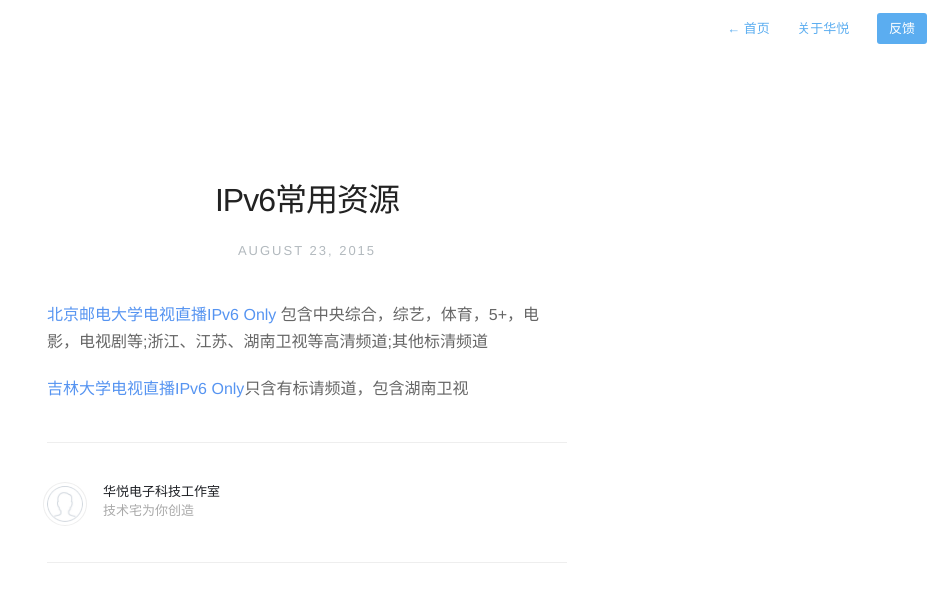
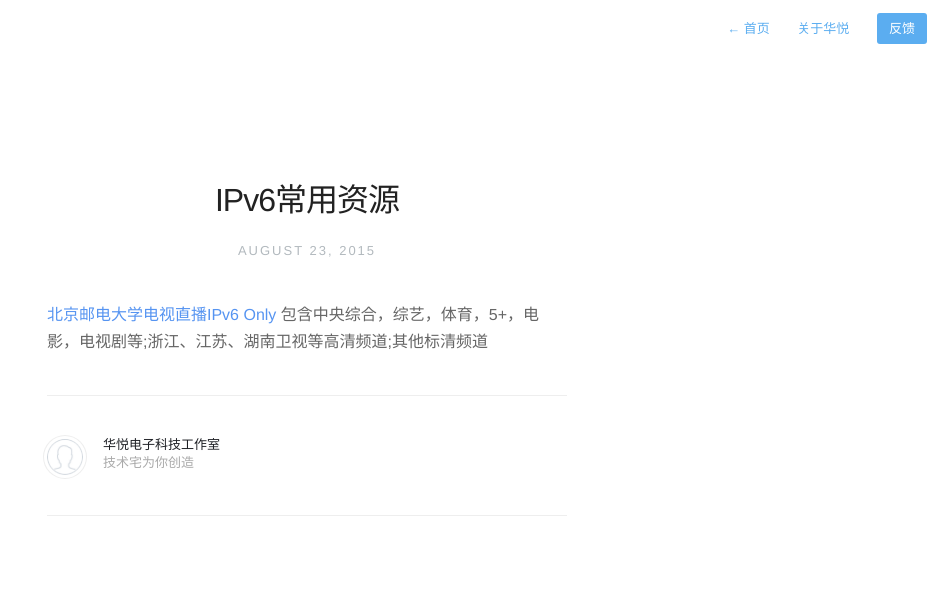
Before and after one commit to Benyjuice/Benyjuice.github.io.bak, a Jekyll site: the page built from _posts/2015-08-23-ipv6.markdown, in a window 1280 px wide. Shown: the top 602 px of the page, without its empty margins (333-1280 px from the left). Built offline with Jekyll 4.4.1, drawn with Linux system fonts in a browser that asks for light colours; nearby versions of some CDN libraries; Markdown is read by kramdown in place of the engine named in the settings.

Commit message:
renew website

```diff
--- a/_posts/2015-08-23-ipv6.markdown
+++ b/_posts/2015-08-23-ipv6.markdown
@@ -3,6 +3,4 @@
 date:   2015-08-23 16:18:00
 description: IPv6电视直播资源
 ---
-[北京邮电大学电视直播IPv6 Only](tv.byr.cn) 包含中央综合，综艺，体育，5+，电影，电视剧等;浙江、江苏、湖南卫视等高清频道;其他标清频道
-
-[吉林大学电视直播IPv6 Only](tv.jlu6.edu.cn)只含有标请频道，包含湖南卫视
+[北京邮电大学电视直播IPv6 Only](http://tv.byr.cn) 包含中央综合，综艺，体育，5+，电影，电视剧等;浙江、江苏、湖南卫视等高清频道;其他标清频道
--- a/_posts/2015-08-23-welcome.markdown
+++ b/_posts/2015-08-23-welcome.markdown
@@ -2,6 +2,7 @@
 title:  "欢迎来到华悦电子科技!"
 date:   2015-08-23 10:18:00
 description: 产品及网站指南
+permalink: welcome
 ---
 
 # [华悦电子科技][huayue]现经营产品目录
```
Also changed, not shown: about.md (+4 -1 lines), 6 other files.
